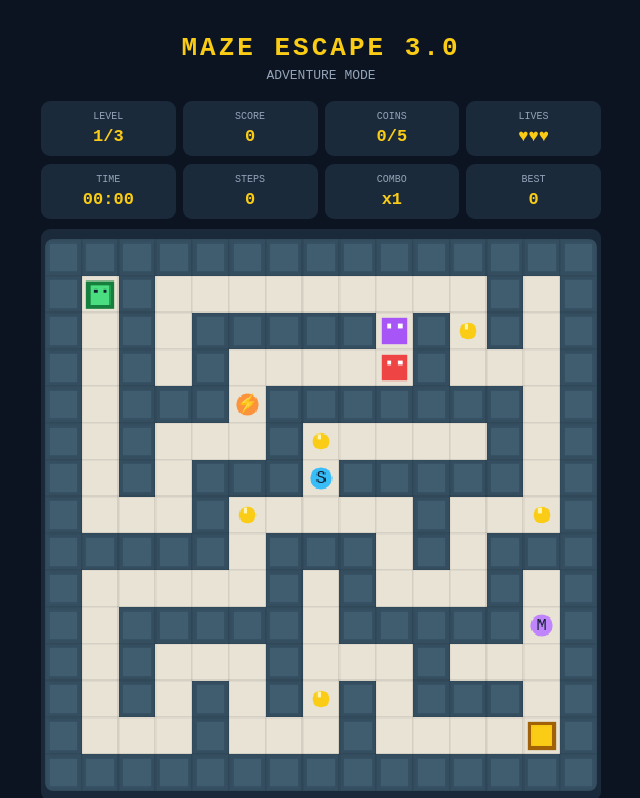
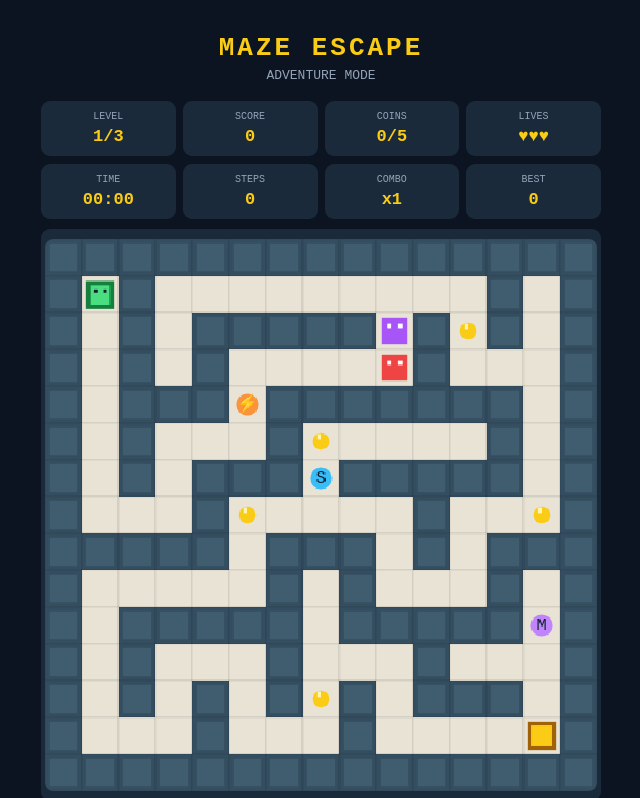
Before and after one commit to irsyadsnp/maze-escape, a plain HTML site: page index.html in a window 1280 px wide. Shown: the top 798 px of the page, without its empty margins (319-959 px from the left). Drawn offline with Linux system fonts and the light colour scheme.

Commit message:
Update index.html

```diff
--- a/index.html
+++ b/index.html
@@ -31,7 +31,7 @@ button:active{filter:brightness(1.5)}
 </head>
 <body>
 <main>
-<h1>MAZE ESCAPE 3.0</h1>
+<h1>MAZE ESCAPE</h1>
 <div class="sub">ADVENTURE MODE</div>
 
 <div class="stats">
```
